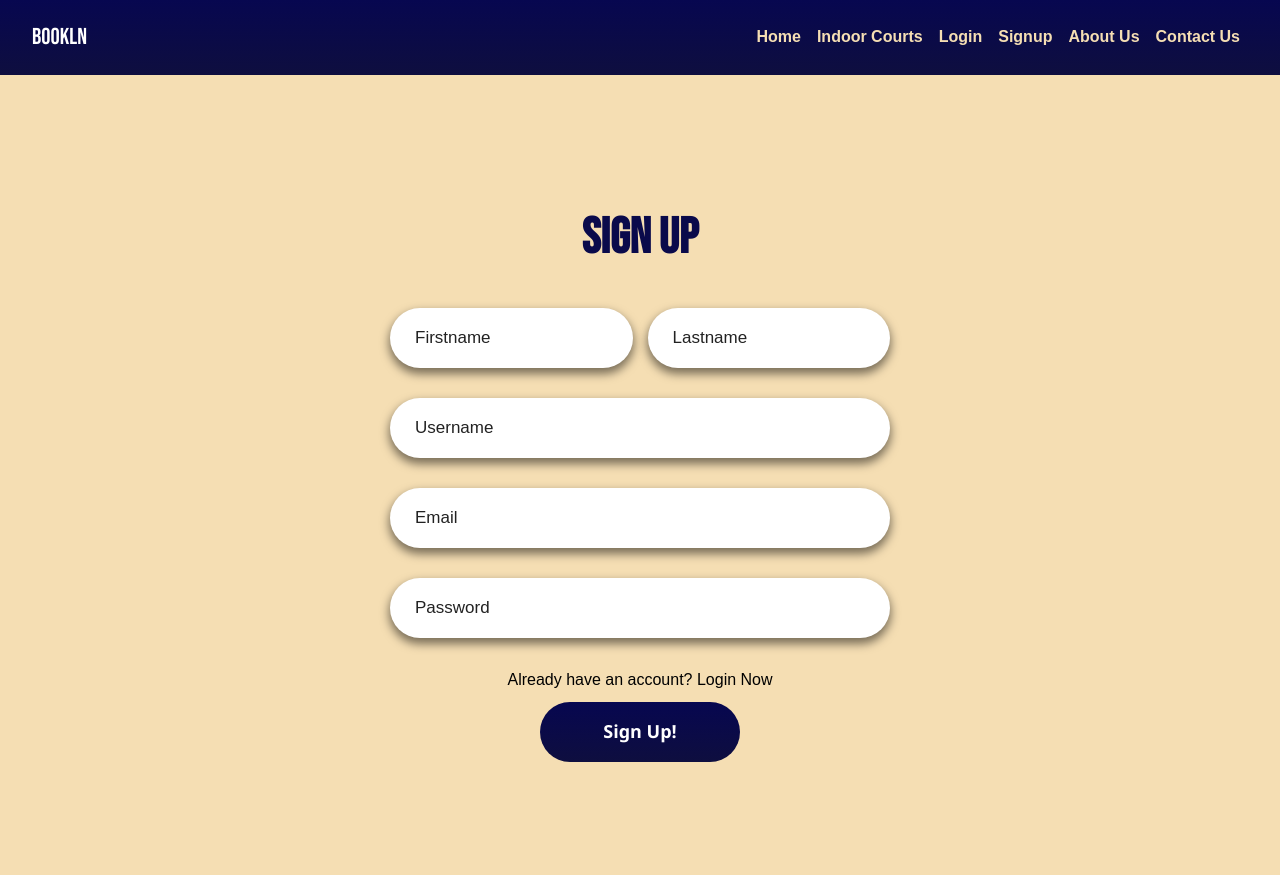
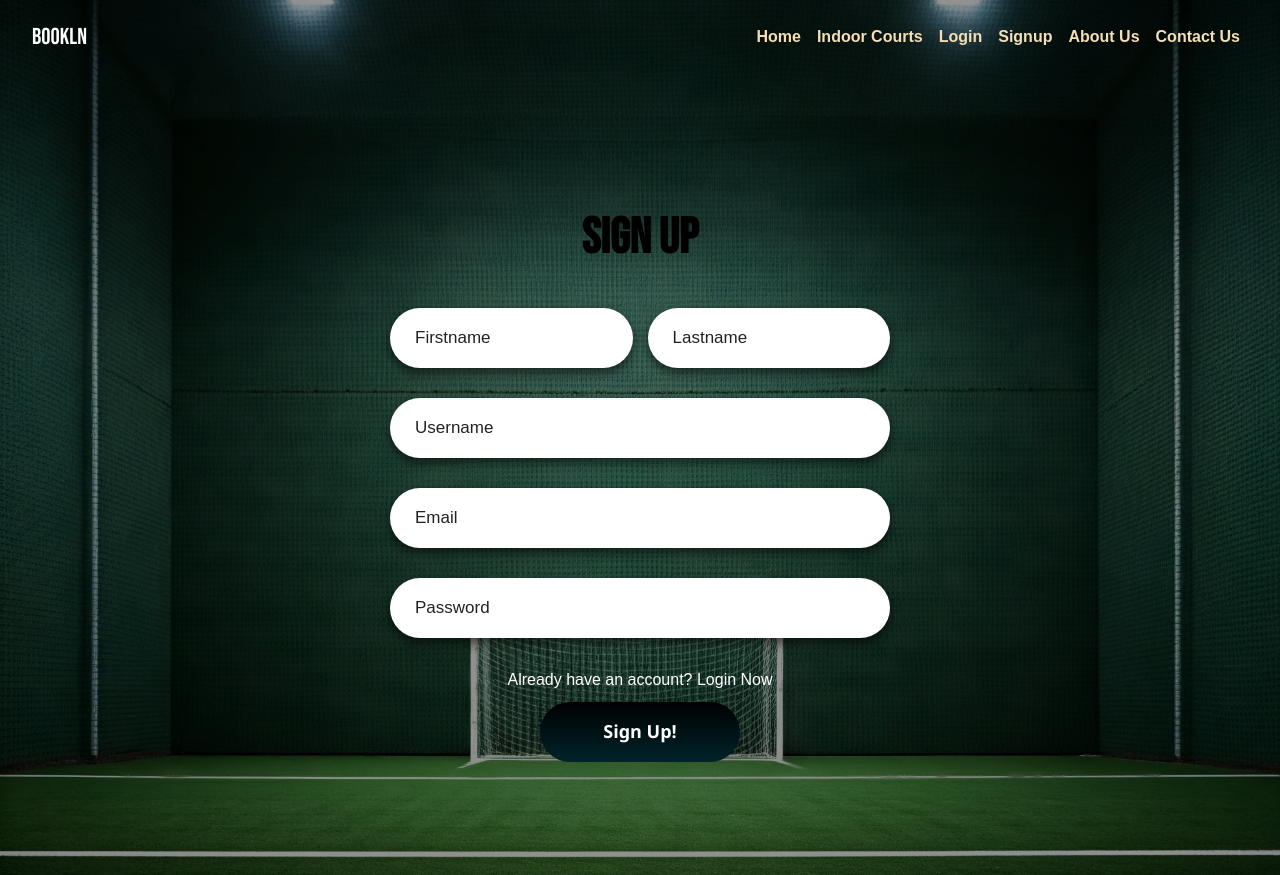
Before and after one commit to aishxix/Bookln, a Flask app: page /signup in a window 1280 px wide. Run offline with Flask 3, Linux system fonts and the light colour scheme; some web fonts are replaced.

Commit message:
updsiglog:raheem

```diff
--- a/static/signup.css
+++ b/static/signup.css
@@ -23,8 +23,17 @@ h1 {
   transition: color 0.3s;
 }
 
+.loginbg {
+  min-height: 100vh;
+background-image: url(./images/loginsign.jpeg);
+background-size: cover; /* Add this line */
+background-attachment: fixed;
+background-position: center;
+
+}
+
 .S-head {
-  color:rgb(10, 10, 75);
+  color:black;
   font-size: 50px;
   font-weight: bolder;
 }
@@ -44,7 +53,7 @@ a {
 }
 
 .navbar {
-  background-image: linear-gradient(rgb(7, 7, 80),rgb(14, 14, 63));
+  background-image: linear-gradient(transparent);
   display: flex;
   justify-content: space-between;
   padding: 15px 20px;
@@ -53,7 +62,7 @@ a {
 
 
 .alr-acc-a {
-  color: black;
+  color:wheat;
  }
 .header-content {
   margin-top: 10px;
@@ -111,7 +120,7 @@ a {
   height: 60px;
   align-items: center;
   border: none;
-  background-image: linear-gradient(rgb(7, 7, 80),rgb(14, 14, 63));
+  background-image: linear-gradient(rgb(0, 0, 0),rgb(0, 36, 41));
   color: white;
   font-weight: bolder;
   font-family: "Segoe UI", Tahoma, Geneva, Verdana, sans-serif;
--- a/static/style.css
+++ b/static/style.css
@@ -19,9 +19,7 @@ a {
 }
 .sec-btn {
   background-image: linear-gradient(
-    rgb(7, 36, 7),
-    rgb(4, 19, 4),
-    rgb(7, 37, 7)
+  to right,rgb(0, 0, 0),rgb(0, 30, 31)
   );
   color: #000000;
 }
--- a/templates/login.html
+++ b/templates/login.html
@@ -22,7 +22,7 @@
   </head>
 <body>
   <div class="loginbg">
-
+  <div class="wrapper">
         <nav class="navbar navbar-expand-lg navbar-dark" >
             <div class="container-fluid">
                 <a class="nav-a navbar-brand" href="#">Bookln</a>
@@ -103,6 +103,7 @@
 </div>
 
   </section>
+</div>
   <script src="https://cdn.jsdelivr.net/npm/bootstrap@5.3.3/dist/js/bootstrap.bundle.min.js"></script>
   </body>
 </html>
--- a/templates/signup.html
+++ b/templates/signup.html
@@ -22,6 +22,7 @@
   <body>
 
 <div class="loginbg">
+  <div class="wrapper">
   <nav class="navbar navbar-expand-lg navbar-dark" >
       <div class="container-fluid">
           <a class="nav-a navbar-brand" href="#">Bookln</a>
@@ -111,8 +112,8 @@
           />
         </div>
 
-          <div class="signup-footer">
-                <a href="{{ url_for('login') }}" class="alr-acc-a">
+          <div class="alr-acc-a signup-footer">
+                <a  href="{{ url_for('login') }}" >
                   Already have an account? Login Now
                 </a>
           </div>
@@ -121,6 +122,7 @@
         </div>
       </form>
     </div>
+  </div>
     <script src="https://cdn.jsdelivr.net/npm/bootstrap@5.3.3/dist/js/bootstrap.bundle.min.js"></script>
   </body>
 </html>
```
Also changed, not shown: static/login.css (+11 -5 lines), static/images/indoorbg.jpeg (added), static/images/loginsign.jpeg (added).
